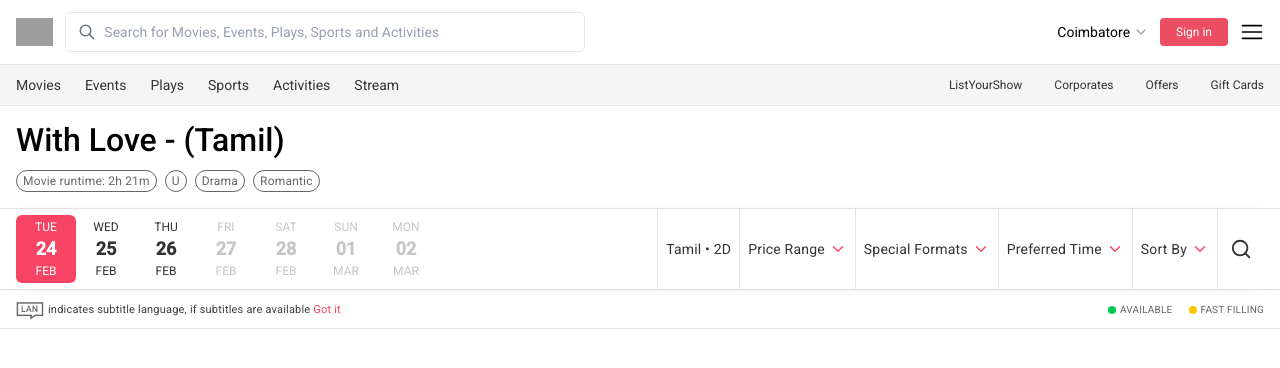
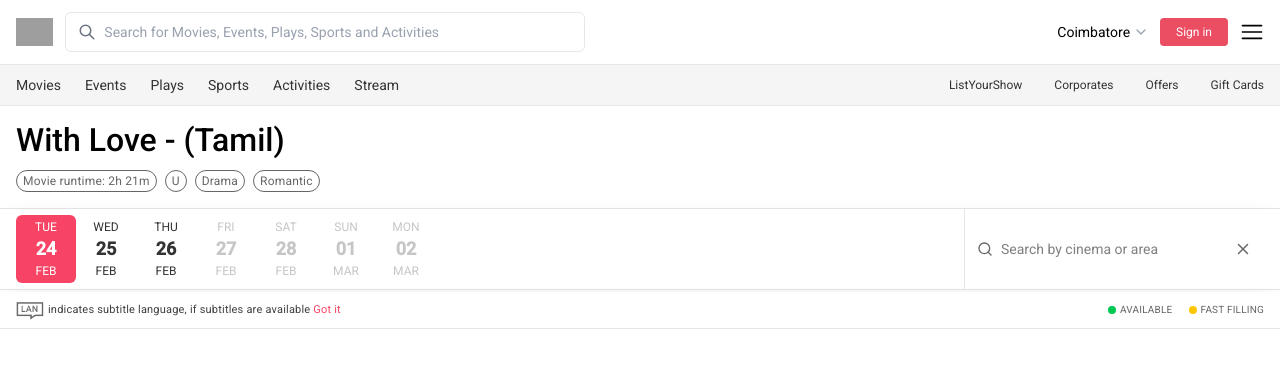
Before and after one commit to jeevanrajsurya/frontend-bookmyshow, a React (Vite) app: page /theaters/1 in a window 1280 px wide. Both pictures are taken after a click on the element 1240 px from the left and 249 px from the top of the page. Shown: the top 368 px of the page. Built offline with nearby package versions, Linux system fonts and the light colour scheme; grey boxes are pictures that could not be loaded.

Commit message:
Update TheaterDetails.jsx

```diff
--- a/src/pages/TheaterDetails.jsx
+++ b/src/pages/TheaterDetails.jsx
@@ -1,9 +1,13 @@
 import React, { useState } from "react";
-import { FiChevronDown, FiSearch } from "react-icons/fi";
+import { FiChevronDown, FiSearch, FiX } from "react-icons/fi";
 import lanIcon from "../assets/lan.png";
 
 function TheaterDetailsHeader() {
   const [activeIndex, setActiveIndex] = useState(0);
+
+  // ✅ filter interaction state
+  const [openFilter, setOpenFilter] = useState(null);
+  const [searchOpen, setSearchOpen] = useState(false);
 
   const dates = [
     { day: "TUE", date: "24", month: "FEB", enabled: true },
@@ -14,6 +18,19 @@ function TheaterDetailsHeader() {
     { day: "SUN", date: "01", month: "MAR", enabled: false },
     { day: "MON", date: "02", month: "MAR", enabled: false },
   ];
+
+  const filters = [
+    "Tamil • 2D",
+    "Price Range",
+    "Special Formats",
+    "Preferred Time",
+    "Sort By",
+  ];
+
+  const toggleFilter = (name) => {
+    setSearchOpen(false);
+    setOpenFilter(openFilter === name ? null : name);
+  };
 
   return (
     <div className="w-full">
@@ -75,30 +92,120 @@ function TheaterDetailsHeader() {
           </div>
 
          {/* RIGHT — FILTERS */}
-          <div className="flex items-stretch ml-auto">
-            {[
-              "Tamil • 2D",
-              "Price Range",
-              "Special Formats",
-              "Preferred Time",
-              "Sort By",
-            ].map((f, i) => (
+<div className="flex items-stretch ml-auto relative">
+
+  {/* FILTER ITEMS */}
+  {!searchOpen && filters.map((f, i) => (
     <div
       key={i}
-                className="flex items-center px-2 border-l border-[#E5E5E5] text-[14px] font-normal leading-[20px] tracking-[0.2px] text-[#333333]"
+      onClick={() => f !== "Tamil • 2D" && toggleFilter(f)}
+      className="flex items-center px-2 border-l border-[#E5E5E5] text-[14px] font-normal leading-[20px] tracking-[0.2px] text-[#333333] cursor-pointer relative"
     >
       {f}
 
-                {/* show icon except Tamil • 2D */}
       {f !== "Tamil • 2D" && (
-                  <FiChevronDown className="text-[#f84464] text-[18px] ml-1" />
+        <FiChevronDown
+          className={`text-[#f84464] text-[18px] ml-1 transition-transform ${
+            openFilter === f ? "rotate-180" : ""
+          }`}
+        />
+      )}
+
+      {/* DROPDOWN — PRICE */}
+      {openFilter === "Price Range" && f === "Price Range" && (
+        <div className="absolute top-full left-0  w-[150px] bg-white border border-[#E5E5E5] rounded shadow-[0_8px_24px_rgba(0,0,0,0.15)] p-3 space-y-3 z-50">
+          {["₹0 - ₹100","₹101 - ₹200","₹201 - ₹300","₹301 - ₹400","₹401 - ₹500"].map((t,i)=>(
+            <label key={i} className="flex justify-between items-center text-[14px]">
+              {t}
+              <input type="checkbox" className="w-4 h-4 " />
+            </label>
+          ))}
+        </div>
+      )}
+
+      {/* DROPDOWN — SPECIAL */}
+      {openFilter === "Special Formats" && f === "Special Formats" && (
+        <div className="absolute top-full left-0  w-[200px] bg-white border border-[#E5E5E5] rounded shadow-[0_8px_24px_rgba(0,0,0,0.15)] p-3 space-y-2 z-50">
+          {["Dolby Atmos","4K","Laser","Dolby"].map((t,i)=>(
+            <label key={i} className="flex justify-between items-center text-[14px]">
+              {t}
+              <input type="checkbox" className="w-4 h-4" />
+            </label>
+          ))}
+        </div>
+      )}
+
+      {/* DROPDOWN — TIME */}
+      {openFilter === "Preferred Time" && f === "Preferred Time" && (
+        <div className="absolute top-full left-0  w-[260px] bg-white border border-[#E5E5E5] rounded shadow-[0_8px_24px_rgba(0,0,0,0.15)] p-3 space-y-3 z-50">
+          {[
+            ["🌤️","Morning","12:00 AM - 11:59 AM"],
+            ["☀️","Afternoon","12:00 PM - 3:59 PM"],
+            ["🌆","Evening","4:00 PM - 6:59 PM"],
+            ["🌙","Night","7:00 PM - 11:59 PM"],
+          ].map((t,i)=>(
+            <label key={i} className="flex justify-between items-center">
+              <div className="flex items-center gap-2">
+                <span>{t[0]}</span>
+                <div>
+                  <div className="text-[14px]">{t[1]}</div>
+                  <div className="text-[12px] text-[#666]">{t[2]}</div>
+                </div>
+              </div>
+              <input type="checkbox" className="w-4 h-4" />
+            </label>
+          ))}
+        </div>
+      )}
+
+      {/* DROPDOWN — SORT */}
+      {openFilter === "Sort By" && f === "Sort By" && (
+        <div className="absolute top-full left-0  w-[240px] bg-white border border-[#E5E5E5] rounded shadow-[0_8px_24px_rgba(0,0,0,0.15)] p-3 space-y-3 z-50">
+          {[
+            ["Relevance","Best options for you first"],
+            ["Popularity","Show most popular first"],
+            ["Distance","Show nearest first"],
+          ].map((t,i)=>(
+            <label key={i} className="flex justify-between items-center">
+              <div>
+                <div className="text-[14px]">{t[0]}</div>
+                <div className="text-[12px] text-[#666]">{t[1]}</div>
+              </div>
+              <input type="radio" name="sort" className="w-4 h-4" />
+            </label>
+          ))}
+        </div>
       )}
     </div>
   ))}
 
-            <div className="flex items-center px-3 border-l border-[#E5E5E5]">
+  {/* SEARCH */}
+  {!searchOpen && (
+    <div
+      onClick={() => {
+        setOpenFilter(null);
+        setSearchOpen(true);
+      }}
+      className="flex items-center px-3 border-l border-[#E5E5E5] cursor-pointer"
+    >
       <FiSearch className="text-[#333333] text-[22px]" />
     </div>
+  )}
+
+  {searchOpen && (
+    <div className="flex items-center px-3 border-l border-[#E5E5E5] w-[300px]">
+      <FiSearch className="text-[#666] mr-2" />
+      <input
+        autoFocus
+        placeholder="Search by cinema or area"
+        className="flex-1 outline-none text-[14px]"
+      />
+      <FiX
+        onClick={() => setSearchOpen(false)}
+        className="ml-2 text-[18px] text-[#666] cursor-pointer"
+      />
+    </div>
+  )}
 </div>
         </div>
       </div>
@@ -113,7 +220,9 @@ function TheaterDetailsHeader() {
             <img src={lanIcon} alt="LAN" className="w-7 h-5" />
             <span className="text-[#404040] text-[11px] font-normal leading-[16px] tracking-[0.2px]">
               indicates subtitle language, if subtitles are available{" "}
-              <span className="text-[#f84464] text-[11px] font-normal leading-[16px] tracking-[0.2px]">Got it</span>
+              <span className="text-[#f84464] text-[11px] font-normal leading-[16px] tracking-[0.2px]">
+                Got it
+              </span>
             </span>
           </div>
 
```
Lines whose indentation alone changed are shown as unchanged.
